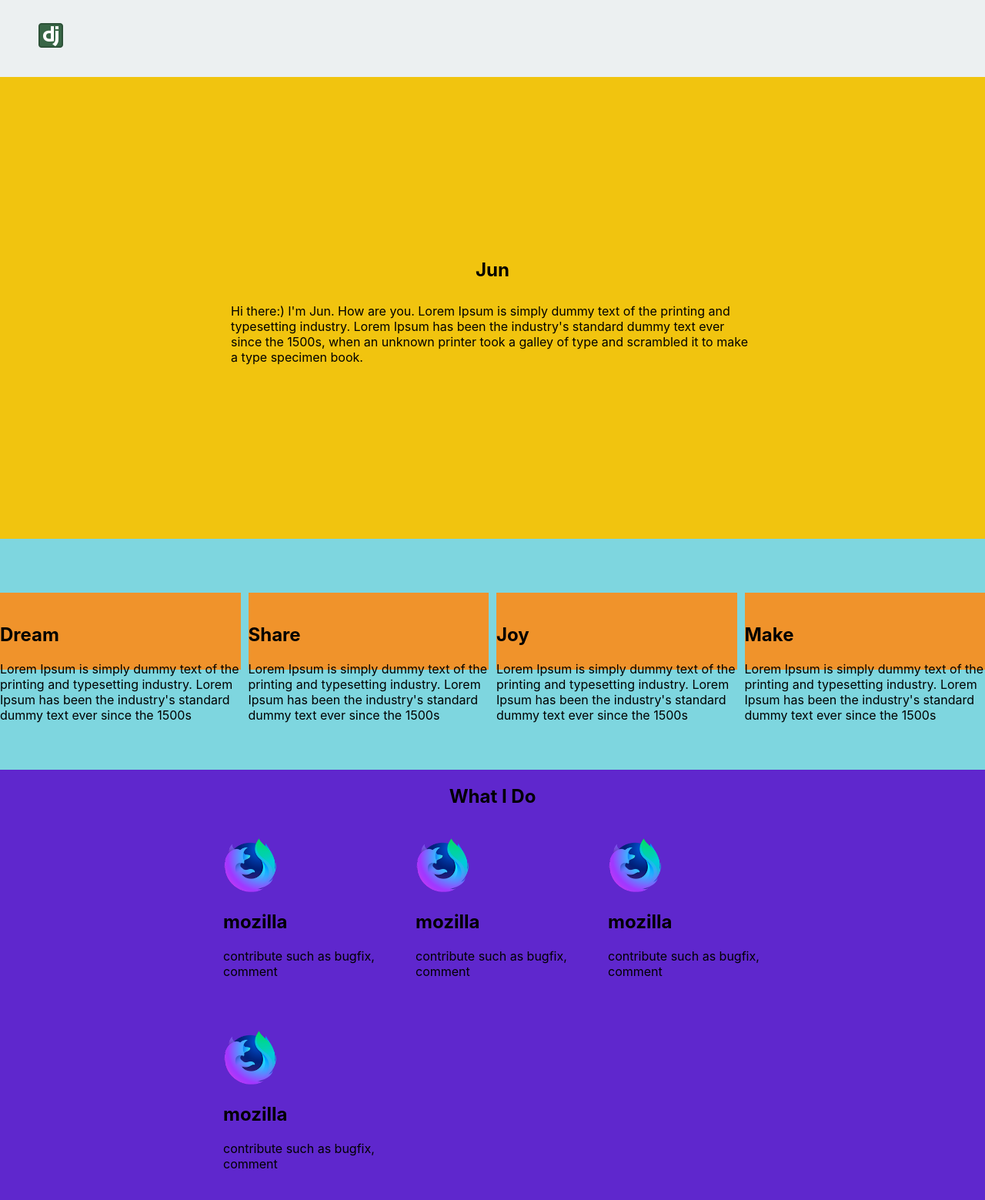
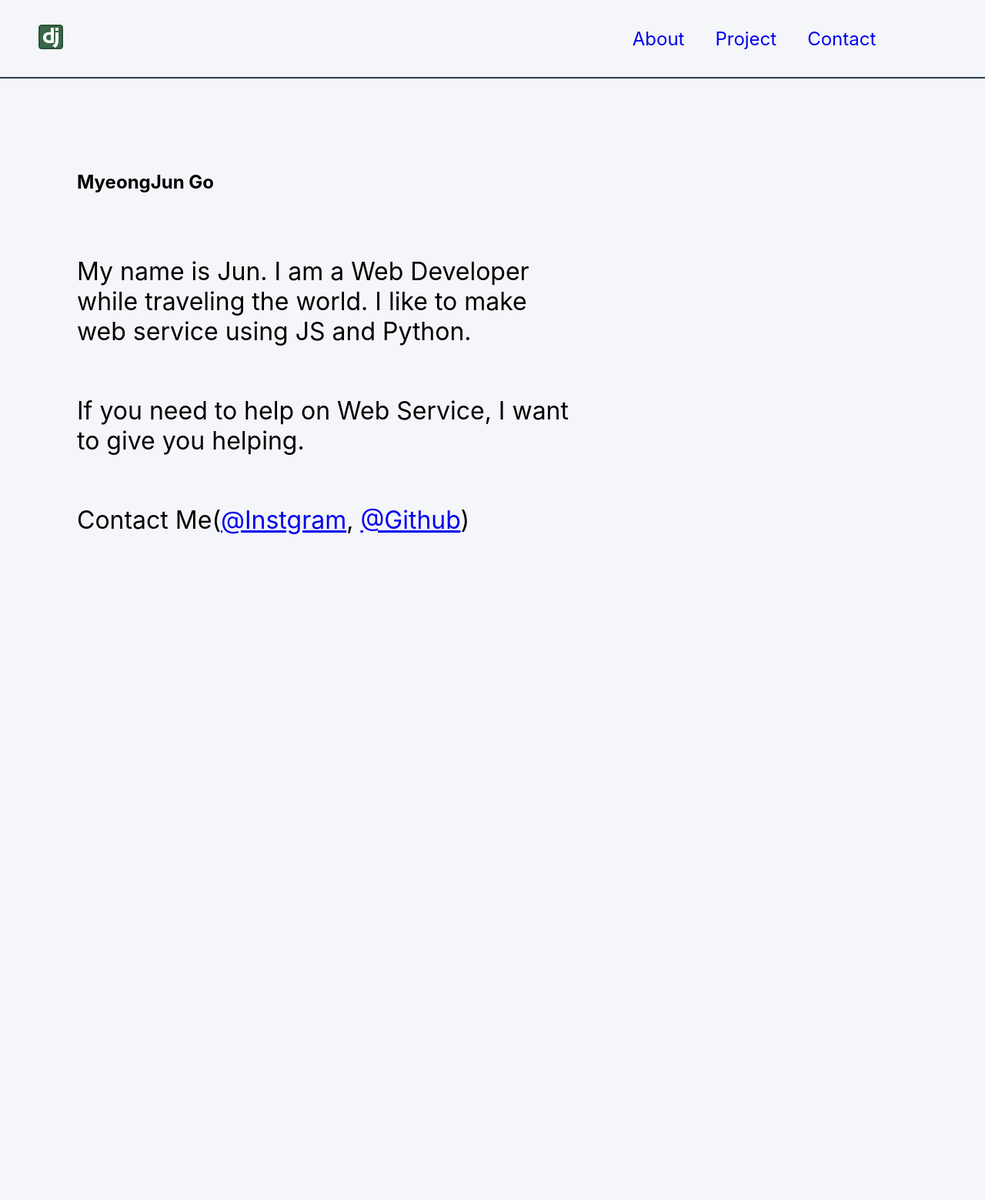
Before and after one commit to junngo/about-me, a Django app: page / in a window 1280 px wide; the page is wider, and only the part inside the window is pictured. Shown: that part at 77% size. After the commit the page ends 694 px from the top of that part, so only its background shows below. Run offline with Django 3.2, Linux system fonts and the light colour scheme.

Commit message:
modified init html and css

```diff
--- a/aboutme/static/css/main/index.css
+++ b/aboutme/static/css/main/index.css
@@ -1,87 +1,62 @@
 body {
     font-family: -apple-system, BlinkMacSystemFont, "Segoe UI", Roboto, Oxygen,
     Ubuntu, Cantarell, "Open Sans", "Helvetica Neue", sans-serif;
-    background-color: white;
+    background-color: #f5f6fa;
+    width: 100%;
     height: 100%;
     margin: 0;
     padding: 0;
 }
 
 /* Header */
-.header {
+header {
     height: 100px;
-    background-color: #ecf0f1;
+    border-bottom: 2px solid #2c3e50;
+    display: flex;
+    align-items: center;
 }
 
-.header .header__logo {
-    margin-top: 30px;
+header .header__logo {
     margin-left: 50px;
 }
 
-/* Title */
-.main_title {
-    height: 600px;
-    background-color: #f1c40f;
-    display: flex;
-    align-items: center;
-    justify-content: center;
+header nav {
+    width: 100%;
 }
 
-.main_title .article-title{
+header nav ul {
+    width: 600px;
+    float: right;
+    list-style: none;
+    display: flex;
+    justify-content: center;
+    align-items: center;
+
+}
+
+header nav ul li a {
+    text-decoration: none;
+    padding: 0 20px;
+    font-size: 1.5em;
+}
+
+
+/* Title */
+.main-title {
+    width: 100%;
+    height: 100%;
+    /* border: 3px solid red; */
     display: flex;
     flex-direction: column;
-    align-items: center;
-    justify-content: center;
+    align-items: flex-start;
+    padding: 100px;
 }
 
-.main_title .article-title p{
-    margin: 10px 300px;
+.main-title h2 {
+    margin-bottom: 50px;
 }
 
-/* My Keywords */
-.main_keyword {
-    height: 300px;
-    background-color: #7ed6df;
+.main-title p {
+    width: 50%;
+    font-size: 2em;
 }
-
-.main_keyword__container {
-    display: grid;
-    grid-auto-rows: 100px;
-    grid-template-columns: repeat(4, 1fr);
-    grid-gap: 10px;
-    justify-content: center;
-    align-content: center;
-    height: 30vh;
-}
-
-.main_keyword__box {
-    background-color: #f0932b;
-}
-
-/* What I do */
-.main_ido {
-    height: auto;
-    background-color:#5f27cd;
-    display: flex;
-    align-items: center;
-    flex-direction: column;
-}
-
-.main_ido__container {
-    display: grid;
-    grid-template-columns: repeat(3, 1fr);
-    grid-auto-rows: 200px;
-    grid-gap: 50px;
-
-    margin: 20px 80px;
-}
-
-.main_ido__box {
-    height: 220px;
-    width: 200px;
-}
-
-.main_ido__box img{
-    width: 70px;
-    height: auto;
-}
--- a/aboutme/templates/main/index.html
+++ b/aboutme/templates/main/index.html
@@ -10,80 +10,28 @@
 </head>
 <body>
     <!-- Header -->
-    <header class="header">
+    <header>
         <a href="#" >
             <img class="header__logo"
                 src="{% static 'images/favicons/favicon.ico' %}"
                 alt="logo">
         </a>
+        <nav>
+            <ul>
+                <li><a href="#">About</a></li>
+                <li><a href="#">Project</a></li>
+                <li><a href="#">Contact</a></li>
+            </ul>
+        </nav>
     </header>
 
     <!-- Title -->
-    <article class="main_title">
-        <div class="article-title">
-            <h2>Jun</h2>
-            <p>Hi there:) I'm Jun. How are you.
-                Lorem Ipsum is simply dummy text of the printing and typesetting industry. Lorem Ipsum has been the industry's standard dummy text ever since the 1500s, when an unknown printer took a galley of type and scrambled it to make a type specimen book.
-            </p>
-        </div>
+    <article class="main-title">
+        <h2>MyeongJun Go</h2>
+        <p>My name is Jun. I am a Web Developer while traveling the world. I like to make web service using JS and Python.</p>
+        <p>If you need to help on Web Service, I want to give you helping.</p>
+        <p>Contact Me(<a href="https://www.instagram.com/myeongjunn/">@Instgram</a>, <a href="https://github.com/junngo">@Github</a>)</p>
     </article>
 
-    <!-- My Keywords -->
-    <article class="main_keyword">
-        <div class="main_keyword__container">
-            <div class="main_keyword__box">
-                <img src="" alt="">
-                <h2>Dream</h2>
-                <p>Lorem Ipsum is simply dummy text of the printing and typesetting industry. Lorem Ipsum has been the industry's standard dummy text ever since the 1500s</p>
-            </div>
-            <div class="main_keyword__box">
-                <img src="" alt="">
-                <h2>Share</h2>
-                <p>Lorem Ipsum is simply dummy text of the printing and typesetting industry. Lorem Ipsum has been the industry's standard dummy text ever since the 1500s</p>
-            </div>
-            <div class="main_keyword__box">
-                <img src="" alt="">
-                <h2>Joy</h2>
-                <p>Lorem Ipsum is simply dummy text of the printing and typesetting industry. Lorem Ipsum has been the industry's standard dummy text ever since the 1500s</p>
-            </div>
-            <div class="main_keyword__box">
-                <img src="" alt="">
-                <h2>Make</h2>
-                <p>Lorem Ipsum is simply dummy text of the printing and typesetting industry. Lorem Ipsum has been the industry's standard dummy text ever since the 1500s</p>
-            </div>
-        </div>
-    </article>
-
-
-    <!-- What I do -->
-    <article class="main_ido">
-        <h2>What I Do</h2>
-        <div class="main_ido__container">
-            <div class="main_ido__box">
-                <img src="{% static 'images/main/whtido.png' %}"
-                     alt="ido img1">
-                <h2>mozilla</h2>
-                <p>contribute such as bugfix, comment</p>
-            </div>
-            <div class="main_ido__box">
-                <img src="{% static 'images/main/whtido.png' %}"
-                     alt="ido img1">
-                <h2>mozilla</h2>
-                <p>contribute such as bugfix, comment</p>
-            </div>
-            <div class="main_ido__box">
-                <img src="{% static 'images/main/whtido.png' %}"
-                     alt="ido img1">
-                <h2>mozilla</h2>
-                <p>contribute such as bugfix, comment</p>
-            </div>
-            <div class="main_ido__box">
-                <img src="{% static 'images/main/whtido.png' %}"
-                     alt="ido img1">
-                <h2>mozilla</h2>
-                <p>contribute such as bugfix, comment</p>
-            </div>
-        </div>
-    </article>
 </body>
 </html>
```
